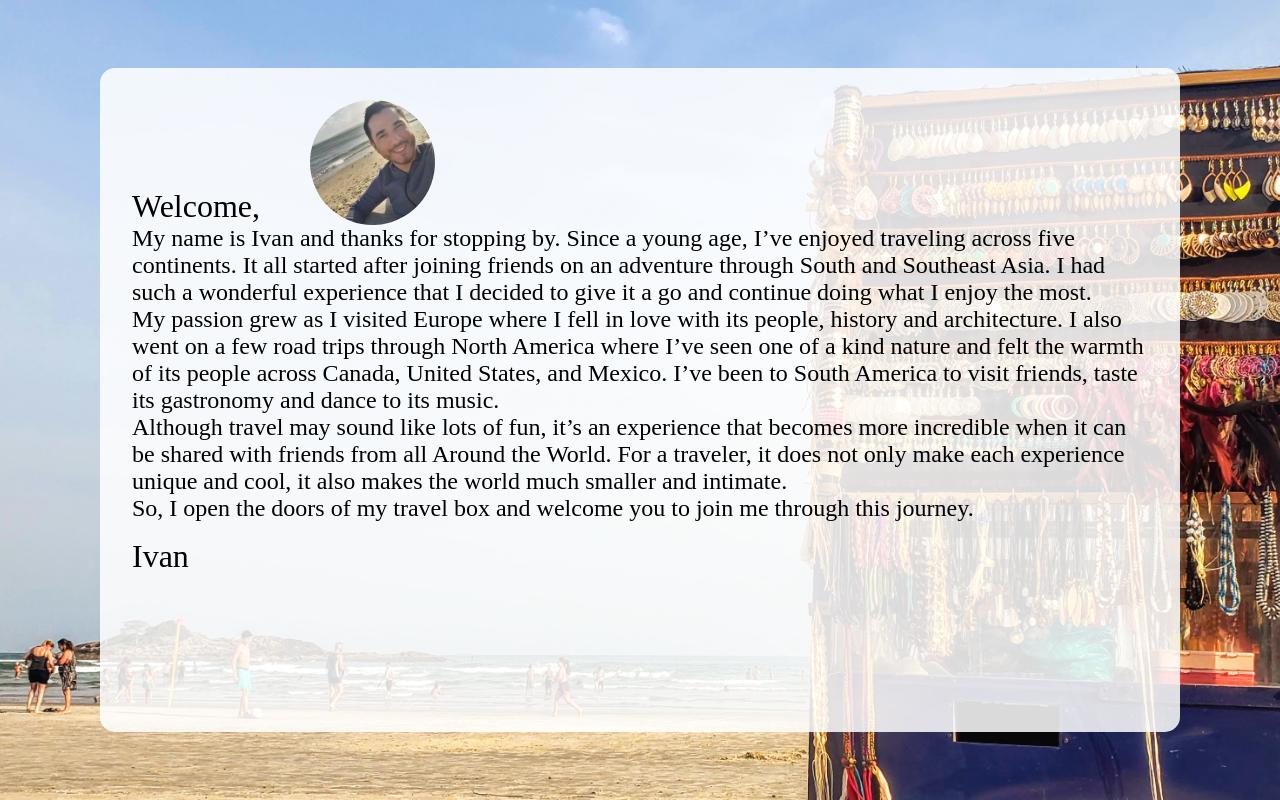
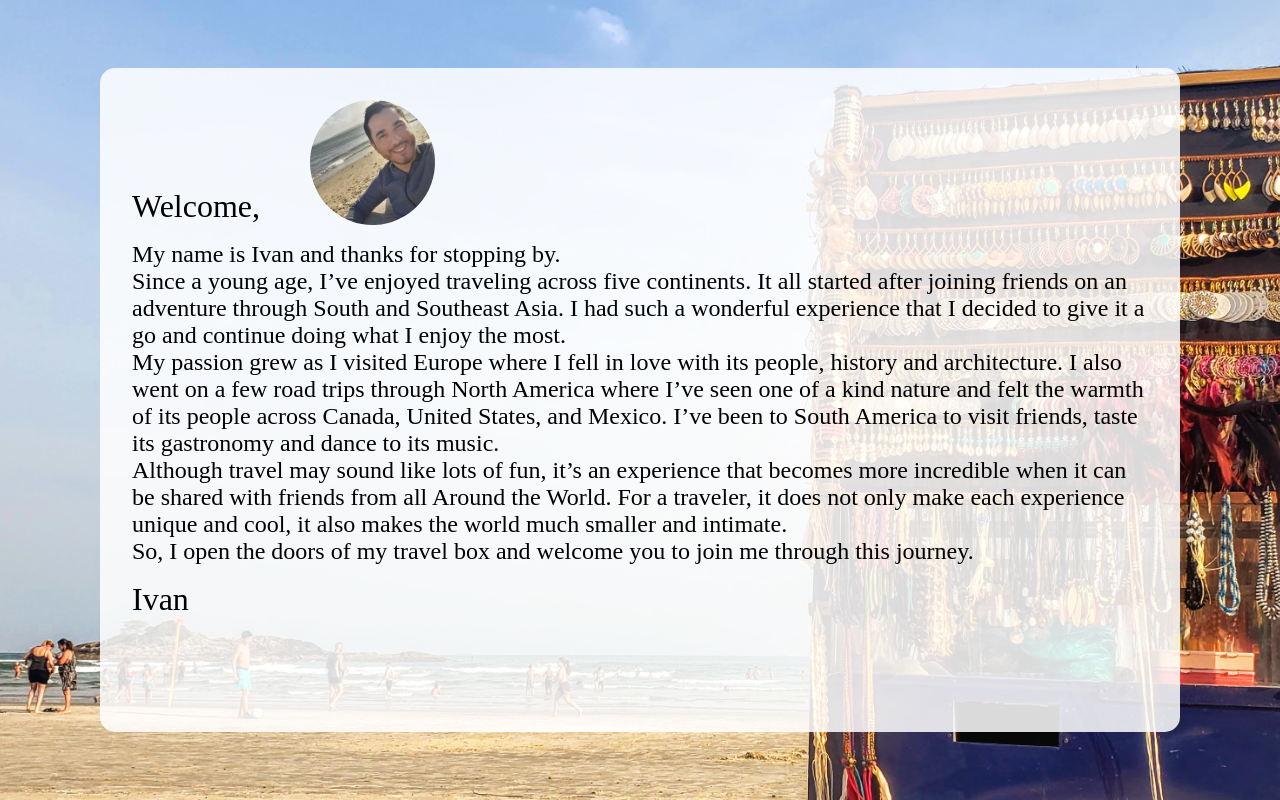
Before and after one commit to ivanzapatarivera/angkor, a React (Create React App) app in the folder client/: page / in a window 1280 px wide. Built offline with nearby package versions, Linux system fonts and the light colour scheme; a web font is replaced by a local one.

Commit message:
Added map method in JSX line 43 to 45

```diff
--- a/client/src/setWelcomeLetter/letter.js
+++ b/client/src/setWelcomeLetter/letter.js
@@ -9,12 +9,13 @@ export default class Letter extends Component {
 
   returnIntroduction = () => {
     let introduction =
-      "My name is Ivan and thanks for stopping by. Since a young age, I’ve enjoyed traveling across five continents. It all started after joining friends on an adventure through South and Southeast Asia. I had such a wonderful experience that I decided to give it a go and continue doing what I enjoy the most.";
+      "My name is Ivan and thanks for stopping by.";
     return introduction;
   };
 
   returnText = () => {
     let textArr = [
+      "Since a young age, I’ve enjoyed traveling across five continents. It all started after joining friends on an adventure through South and Southeast Asia. I had such a wonderful experience that I decided to give it a go and continue doing what I enjoy the most.",
       "My passion grew as I visited Europe where I fell in love with its people, history and architecture. I also went on a few road trips through North America where I’ve seen one of a kind nature and felt the warmth of its people across Canada, United States, and Mexico. I’ve been to South America to visit friends, taste its gastronomy and dance to its music. ",
       "Although travel may sound like lots of fun, it’s an experience that becomes more incredible when it can be shared with friends from all Around the World. For a traveler, it does not only make each experience unique and cool, it also makes the world much smaller and intimate.",
       "So, I open the doors of my travel box and welcome you to join me through this journey.",
--- a/client/src/setWelcomeLetter/style.css
+++ b/client/src/setWelcomeLetter/style.css
@@ -17,6 +17,10 @@
 .letter-text,
 .introduction {
   font-size: 1.5rem;
+}
+
+.introduction {
+  margin-top: 1rem;
 }
 
 .welcome,
@@ -73,5 +77,6 @@
 
   .welcome-image {
     width: 100%;
+    margin: 0;
   }
 }
```
Also changed, not shown: 11 other files (tests, documents, lock files or other folders).
